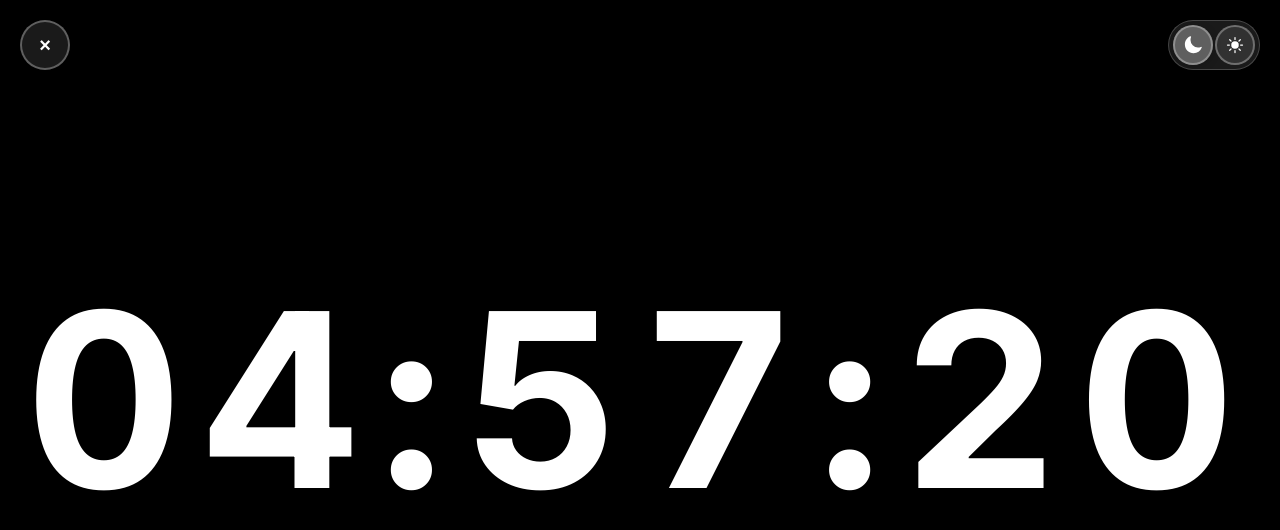
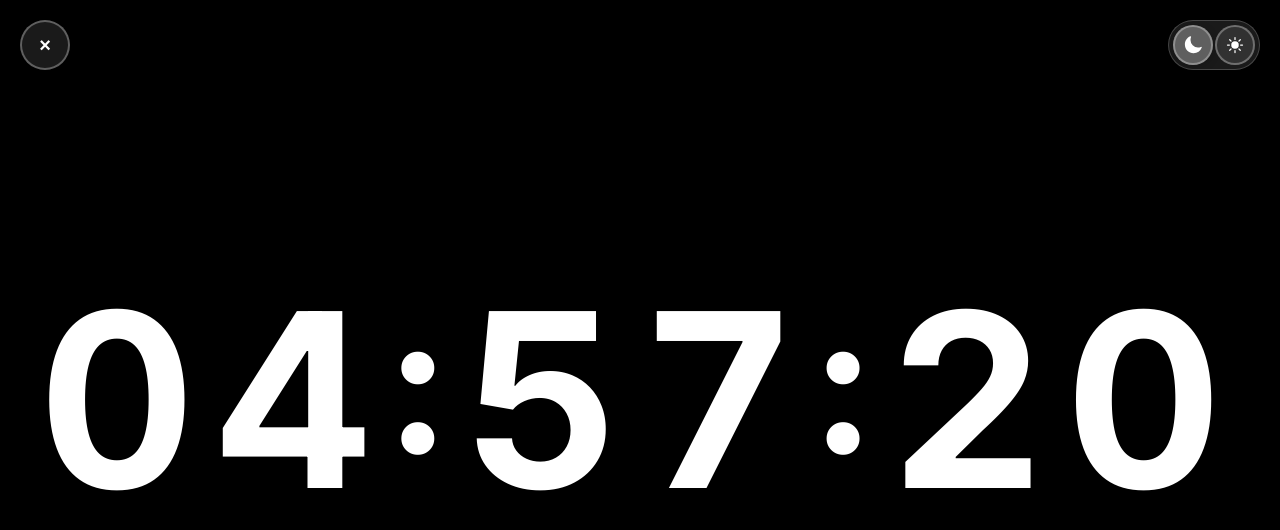
Before and after one commit to koshiro00/cool_countdown, a React (Vite) app: page / in a window 1280 px wide. Both pictures are taken after a click on the button "スタート". Shown: the top 530 px of the page. Built offline with nearby package versions, Linux system fonts and the light colour scheme.

Commit message:
時間表示のスタイルを修正

```diff
--- a/src/components/FullscreenMode.module.css
+++ b/src/components/FullscreenMode.module.css
@@ -143,6 +143,11 @@
   animation: pulse 1s infinite;
   color: #ff6b6b !important;
 }
+.colon {
+  font-size: 0.8em;
+  position: relative;
+  top: -0.18em;
+}
 
 @keyframes pulse {
   0% {
--- a/src/components/FullscreenMode.tsx
+++ b/src/components/FullscreenMode.tsx
@@ -59,7 +59,17 @@ export const FullscreenMode: React.FC<FullscreenModeProps> = ({
           isFinished ? styles.finished : ""
         }`}
       >
-        {formatTime(totalMilliseconds)}
+        {/* "mm:ss:SS" 形式で表示 */}
+        {formatTime(totalMilliseconds)
+          .split(":")
+          .map((part, index, array) => (
+            <React.Fragment key={index}>
+              {part}
+              {index < array.length - 1 && (
+                <span className={styles.colon}>:</span>
+              )}
+            </React.Fragment>
+          ))}
       </div>
     </div>
   );
```
